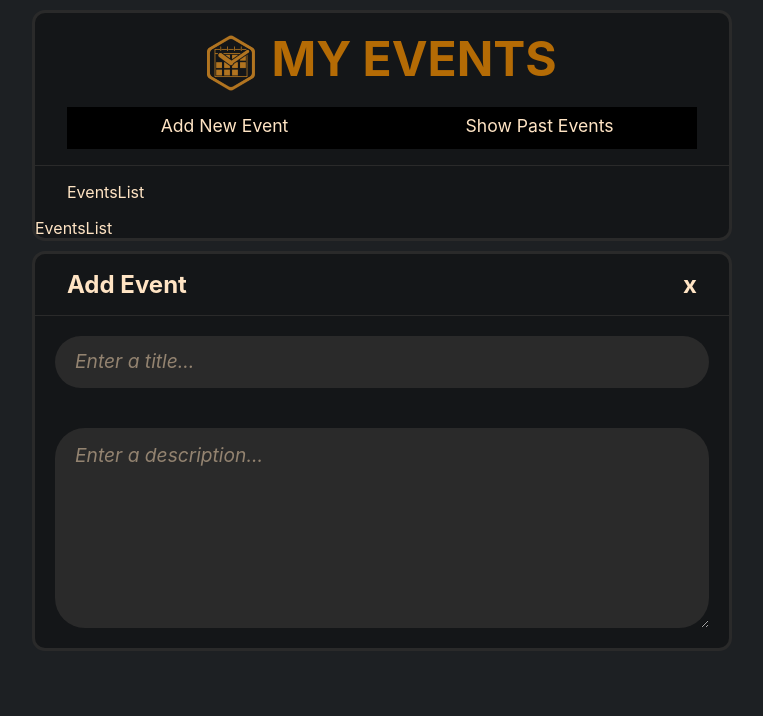
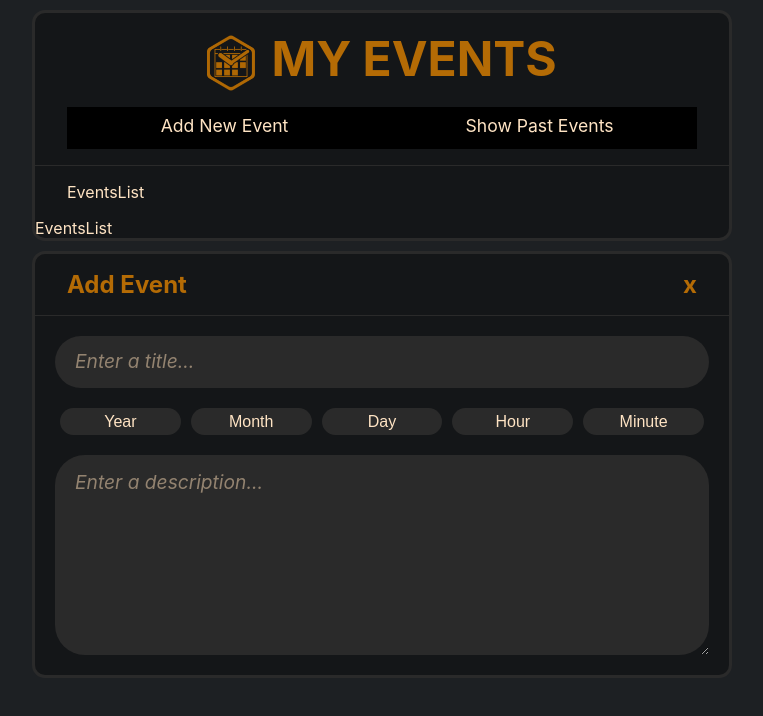
Before and after one commit to ehsanmiran/JS3_inl-uppgift-2, a React (Create React App) app in the folder event-eracker-reactjs/: page / in a window 1280 px wide. Shown: the top 716 px of the page, without its empty margins (258-1021 px from the left). Built offline with nearby package versions, Linux system fonts and the light colour scheme.

Commit message:
date-time picker is finally done

```diff
--- a/event-eracker-reactjs/src/App.css
+++ b/event-eracker-reactjs/src/App.css
@@ -66,6 +66,7 @@ body, html {
   transition: all 100ms ease-in-out;
 }
 .event-header {
+  color: #b46b05;
   display: flex;
   justify-content: space-between;
 }
@@ -93,7 +94,7 @@ body, html {
 }
 .txt-area {
   font-family: inherit;
-  font-size: 1.3rem;
+  font-size: 1.2rem;
   height: 200px;
   overflow: hidden;
 }
@@ -106,7 +107,33 @@ body, html {
   font-style: italic;
   font-family:-apple-system, BlinkMacSystemFont, 'Segoe UI', Roboto, Oxygen, Ubuntu, Cantarell, 'Open Sans', 'Helvetica Neue', sans-serif;
 }
+.dateTimePicker {
+  padding: 0 20px;
+  display: grid;
+  text-align: center;
+  grid-template-columns: 1fr 1fr 1fr 1fr 1fr;
+  align-items: center;
+  width: 100%;
+}
 
+.select {
+  background-color: #2a2a2a;
+  margin: 0px 5px;
+  padding: 5px 20px;
+  font-size: 1rem;
+  color: bisque;
+  outline: none;
+  border: 0;
+  border-radius: 30px;
+  transition: all 250ms ease-in-out;
+  -webkit-appearance: none;
+  -moz-appearance: none;
+  text-align: center;
+}
+.select:focus {
+  outline: none;
+  box-shadow: 0px 0px 12px 0.5px #b46b05;
+}
 
 /*
 .navbar .container {
--- a/event-eracker-reactjs/src/components/AddEvent.jsx
+++ b/event-eracker-reactjs/src/components/AddEvent.jsx
@@ -1,4 +1,5 @@
 import React from 'react'
+import DateTimePicker from './DateTimePicker'
 
 const AddEvent = () => {
   return (
@@ -12,7 +13,7 @@ const AddEvent = () => {
           <div className='field-warp'>
             <input type="text" name='title' placeholder='Enter a title...' className='input' />
           </div>
-
+            <DateTimePicker />
 
 
           <div className='field-warp'>
--- /dev/null
+++ b/event-eracker-reactjs/src/components/DateTimePicker.jsx
@@ -0,0 +1,195 @@
+import React from 'react'
+
+const DateTimePicker = () => {
+  return (
+    <div className='dateTimePicker'>
+
+      <select id="year" name="year" className='select'>
+        <option value="">Year</option>
+
+        <option value="2020">2020</option>
+        <option value="2021">2021</option>
+        <option value="2022">2022</option>
+        <option value="2023">2023</option>
+        <option value="2024">2024</option>
+        <option value="2025">2025</option>
+        <option value="2026">2026</option>
+        <option value="2027">2027</option>
+        <option value="2028">2028</option>
+        <option value="2029">2029</option>
+
+        <option value="2030">2030</option>
+        <option value="2031">2031</option>
+        <option value="2032">2032</option>
+        <option value="2033">2033</option>
+        <option value="2034">2034</option>
+        <option value="2035">2035</option>
+        <option value="2036">2036</option>
+        <option value="2037">2037</option>
+        <option value="2038">2038</option>
+        <option value="2039">2039</option>
+
+        <option value="2040">2040</option>
+
+      </select>
+      <select id="month" name="month" className='select'>
+        <option value="">Month</option>
+        <option value="00">00</option>
+        <option value="01">01</option>
+        <option value="02">02</option>
+        <option value="03">03</option>
+        <option value="04">04</option>
+        <option value="05">05</option>
+        <option value="06">06</option>
+        <option value="07">07</option>
+        <option value="08">08</option>
+        <option value="09">09</option>
+        <option value="10">10</option>
+        <option value="11">11</option>
+        <option value="12">12</option>
+
+      </select>
+      <select id="day" name="day" className='select'>
+        <option value="">Day</option>
+        <option value="00">00</option>
+        <option value="01">01</option>
+        <option value="02">02</option>
+        <option value="03">03</option>
+        <option value="04">04</option>
+        <option value="05">05</option>
+        <option value="06">06</option>
+        <option value="07">07</option>
+        <option value="08">08</option>
+        <option value="09">09</option>
+
+        <option value="10">10</option>
+        <option value="11">11</option>
+        <option value="12">12</option>
+        <option value="13">13</option>
+        <option value="14">14</option>
+        <option value="15">15</option>
+        <option value="16">16</option>
+        <option value="17">17</option>
+        <option value="18">18</option>
+        <option value="19">19</option>
+
+        <option value="20">20</option>
+        <option value="21">21</option>
+        <option value="22">22</option>
+        <option value="23">23</option>
+        <option value="24">24</option>
+        <option value="25">25</option>
+        <option value="26">26</option>
+        <option value="27">27</option>
+        <option value="28">28</option>
+        <option value="29">29</option>
+
+        <option value="30">30</option>
+        <option value="31">31</option>
+
+      </select>
+      <select id="hour" name="hour" className='select'>
+        <option value="">Hour</option>
+        <option value="00">00</option>
+        <option value="01">01</option>
+        <option value="02">02</option>
+        <option value="03">03</option>
+        <option value="04">04</option>
+        <option value="05">05</option>
+        <option value="06">06</option>
+        <option value="07">07</option>
+        <option value="08">08</option>
+        <option value="09">09</option>
+
+        <option value="10">10</option>
+        <option value="11">11</option>
+        <option value="12">12</option>
+        <option value="13">13</option>
+        <option value="14">14</option>
+        <option value="15">15</option>
+        <option value="16">16</option>
+        <option value="17">17</option>
+        <option value="18">18</option>
+        <option value="19">19</option>
+
+        <option value="20">20</option>
+        <option value="21">21</option>
+        <option value="22">22</option>
+        <option value="23">23</option>
+
+      </select>
+      <select id="minute" name="minute" className='select'>
+        <option value="">Minute</option>
+        <option value="00">00</option>
+        <option value="01">01</option>
+        <option value="02">02</option>
+        <option value="03">03</option>
+        <option value="04">04</option>
+        <option value="05">05</option>
+        <option value="06">06</option>
+        <option value="07">07</option>
+        <option value="08">08</option>
+        <option value="09">09</option>
+
+        <option value="10">10</option>
+        <option value="11">11</option>
+        <option value="12">12</option>
+        <option value="13">13</option>
+        <option value="14">14</option>
+        <option value="15">15</option>
+        <option value="16">16</option>
+        <option value="17">17</option>
+        <option value="18">18</option>
+        <option value="19">19</option>
+
+        <option value="20">20</option>
+        <option value="21">21</option>
+        <option value="22">22</option>
+        <option value="23">23</option>
+        <option value="24">24</option>
+        <option value="25">25</option>
+        <option value="26">26</option>
+        <option value="27">27</option>
+        <option value="28">28</option>
+        <option value="29">29</option>
+
+        <option value="30">30</option>
+        <option value="31">31</option>
+        <option value="32">32</option>
+        <option value="33">33</option>
+        <option value="34">34</option>
+        <option value="35">35</option>
+        <option value="36">36</option>
+        <option value="37">37</option>
+        <option value="38">38</option>
+        <option value="39">39</option>
+
+        <option value="40">40</option>
+        <option value="41">41</option>
+        <option value="42">42</option>
+        <option value="43">43</option>
+        <option value="44">44</option>
+        <option value="45">45</option>
+        <option value="46">46</option>
+        <option value="47">47</option>
+        <option value="48">48</option>
+        <option value="49">49</option>
+
+        <option value="50">50</option>
+        <option value="51">51</option>
+        <option value="52">52</option>
+        <option value="53">53</option>
+        <option value="54">54</option>
+        <option value="55">55</option>
+        <option value="56">56</option>
+        <option value="57">57</option>
+        <option value="58">58</option>
+        <option value="59">59</option>
+
+      </select>
+
+    </div>
+  )
+}
+
+export default DateTimePicker
```
Also changed, not shown: event-eracker-reactjs/src/img/events.png.
